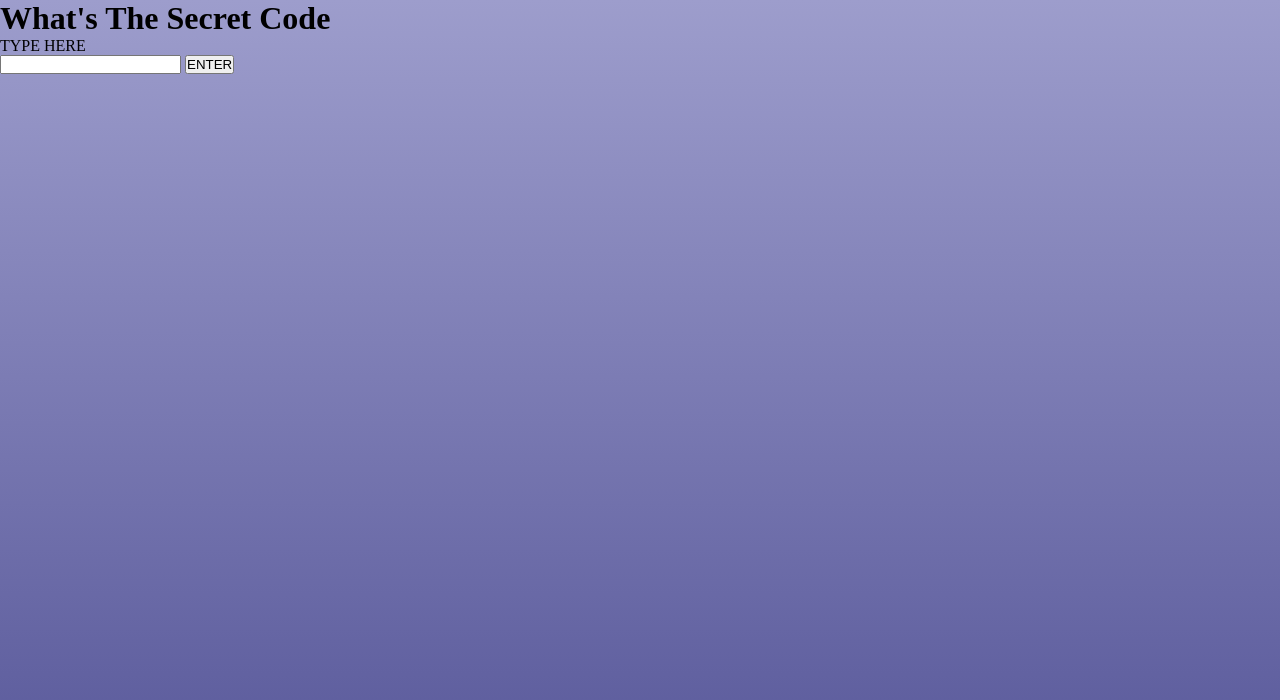
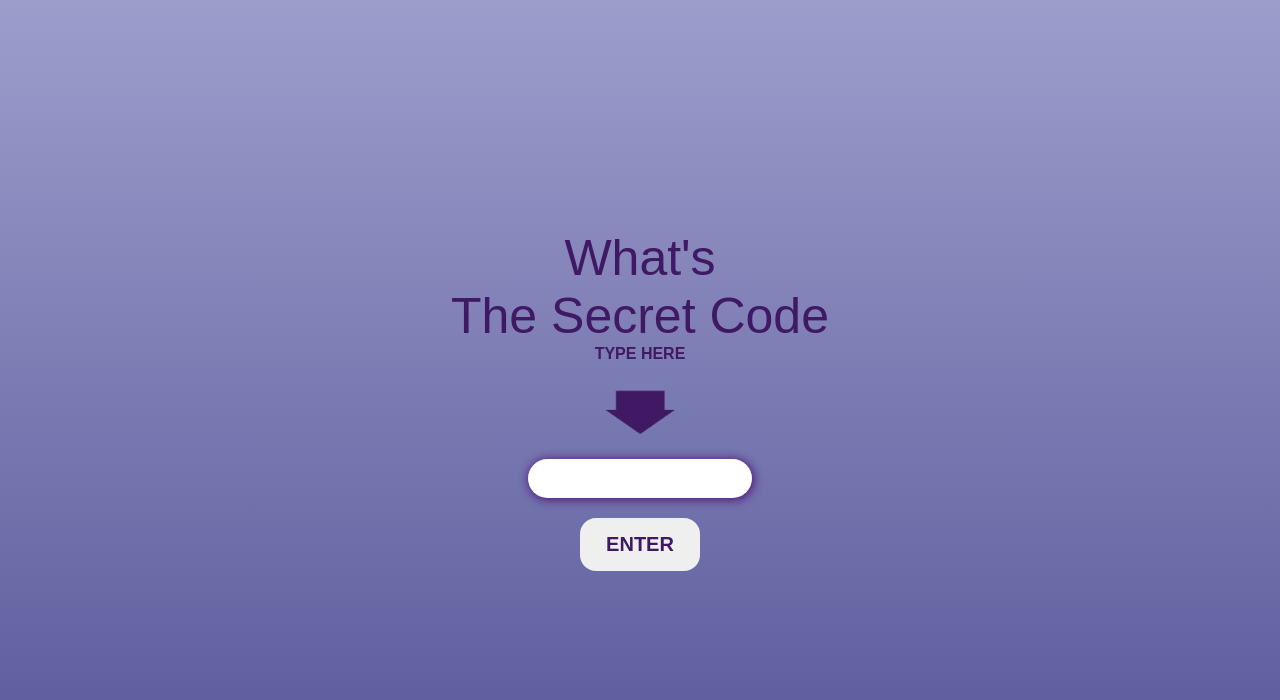
Before and after one commit to dalenapoles/Anniversary, a plain HTML site: page index.html in a window 1280 px wide. Drawn offline with Linux system fonts and the light colour scheme.

Commit message:
Accept 004

```diff
--- a/index.html
+++ b/index.html
@@ -4,6 +4,83 @@
     <meta charset="UTF-8">
     <meta name="viewport" content="width=device-width, initial-scale=1.0">
     <link rel="stylesheet" href="index.css">
+    <style>
+        body{
+            display: flex;
+            align-items: center;
+            justify-content: center;
+            flex-direction: column;
+            column-gap: 50px;
+        }
+        h1{
+            font-family: Arial, Helvetica, sans-serif;
+            font-weight: 549.9;
+            font-size: 50px;
+            color: #3f1964
+
+        }
+     .containerlower{
+            display: flex;
+            align-items: center;
+            justify-content: center;
+            flex-direction: column;
+        }
+         .containerlower img{
+            width: 70px;
+         }
+
+          .containerlower p{
+            font-family: Arial, Helvetica, sans-serif;
+            font-weight: bolder;
+            color: #3f1964 ;
+          }
+
+          .containerlower input{
+            border: none;
+            appearance: none;
+            -webkit-appearance: none;
+            -moz-appearance: none;
+            -ms-appearance: none;
+            padding: 12px;
+            border-radius: 50px;
+            width: 200px;
+            text-align: center;
+            outline: none;
+            box-shadow: 1px 1px 10px 1px  rgba(78, 20, 125, 1);
+          }
+          .containerlower button{
+            margin-top: 20px;
+            padding: 15px;
+            font-family: Arial, Helvetica, sans-serif;
+            font-size: 20px;
+            font-weight: 900;
+            border-radius: 16px;
+           width: 120px;
+            border: none;
+            color: #3f1964;
+
+          }
+          .containerlower button:hover{
+            cursor: pointer;
+            box-shadow: 1px 1px 10px 1px  rgba(78, 20, 125, 1);
+            background-color: #3f1964;
+            color: white;
+            transition: 0.3s;
+          }
+          .containerlower #error-msg{
+             margin-top: 10px;
+            padding: 15px;
+            font-family: Arial, Helvetica, sans-serif;
+            font-size: 15px;
+            font-weight: 900;
+            border-radius: 16px;
+            position: absolute;
+            bottom: 21%;
+            color: #ffffff;
+
+          }
+
+         </style>
 
     <title>Secret Code</title>
 
@@ -12,14 +89,15 @@
 <body>
 
 
-     <h1>What's The Secret Code</h1>
+     <h1>What's  <h1>The Secret Code</h1> </h1>
+     <div class="containerlower">
     <p>TYPE HERE</p>
-    <div class="arrow"></div>
+    <img src="Images/arrow.png" alt="">
 
-    <input id="password" type="password">
+    <input id="password" type="password" >
     <button id="enter">ENTER</button>
     <div id="error-msg"></div>
-
+</div>
  <script src="index.js"></script>
 </body>
 </html>
```
